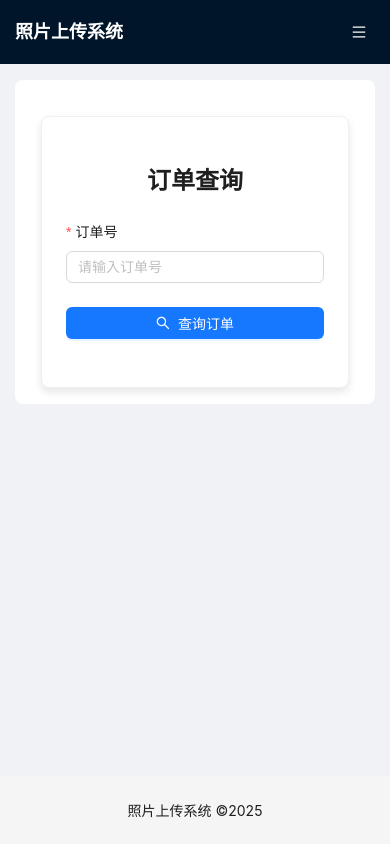
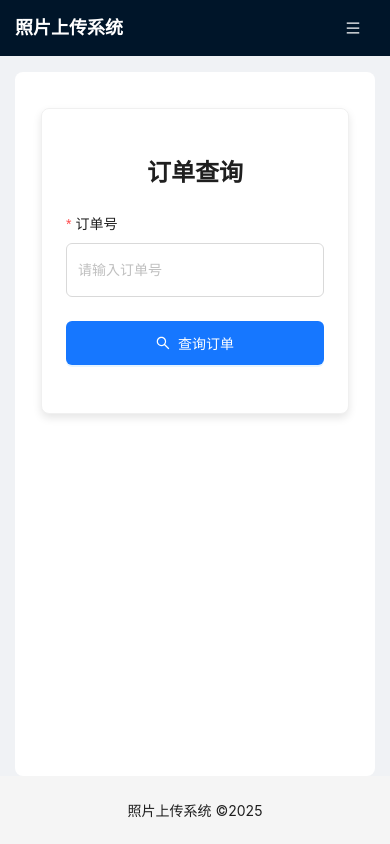
Before and after one commit to vencenty/photo-uploader, a Vue app: page / in a window 390 px wide. Built offline with nearby package versions, Linux system fonts and the light colour scheme.

Commit message:
优化代码

```diff
--- a/index.html
+++ b/index.html
@@ -3,7 +3,7 @@
   <head>
     <meta charset="UTF-8" />
     <link rel="icon" type="image/svg+xml" href="/vite.svg" />
-    <meta name="viewport" content="width=device-width, initial-scale=1.0" />
+    <meta name="viewport" content="width=device-width, initial-scale=1.0, maximum-scale=1.0, user-scalable=no, viewport-fit=cover" />
     <title>照片上传系统</title>
   </head>
   <body>
--- a/src/App.jsx
+++ b/src/App.jsx
@@ -26,7 +26,19 @@ function App() {
       setWindowWidth(window.innerWidth);
     };
     window.addEventListener('resize', handleResize);
-    return () => window.removeEventListener('resize', handleResize);
+
+    // 防止iOS Safari地址栏变化导致的高度问题
+    const handleOrientationChange = () => {
+      setTimeout(() => {
+        setWindowWidth(window.innerWidth);
+      }, 100);
+    };
+    window.addEventListener('orientationchange', handleOrientationChange);
+
+    return () => {
+      window.removeEventListener('resize', handleResize);
+      window.removeEventListener('orientationchange', handleOrientationChange);
+    };
   }, []);
 
   // 判断是否是移动设备
@@ -67,7 +79,12 @@ function App() {
         position: 'sticky',
         top: 0,
         zIndex: 1000,
-        width: '100%'
+        width: '100%',
+        // 移动端优化
+        minHeight: isMobile ? '56px' : '64px',
+        height: isMobile ? '56px' : '64px',
+        // 防止点击时的高亮效果
+        WebkitTapHighlightColor: 'transparent'
       }}>
         <div className="logo" style={{ marginRight: isMobile ? 'auto' : '18px' }}>照片上传系统</div>
 
@@ -77,7 +94,14 @@ function App() {
               type="text"
               icon={<MenuOutlined />}
               onClick={() => setMobileMenuVisible(true)}
-              style={{ color: 'white' }}
+              style={{
+                color: 'white',
+                minHeight: '44px',
+                minWidth: '44px',
+                display: 'flex',
+                alignItems: 'center',
+                justifyContent: 'center'
+              }}
             />
             <Drawer
               title="菜单"
@@ -111,7 +135,11 @@ function App() {
       <Content style={{
         padding: isMobile ? '0 15px' : '0 50px',
         marginTop: '16px',
-        overflowX: 'hidden'
+        overflowX: 'hidden',
+        // 移动端优化
+        flex: 1,
+        display: 'flex',
+        flexDirection: 'column'
       }}>
         <div
           style={{
@@ -119,6 +147,10 @@ function App() {
             minHeight: 280,
             padding: isMobile ? 16 : 24,
             borderRadius: borderRadiusLG,
+            // 移动端优化
+            flex: 1,
+            overflow: 'auto',
+            WebkitOverflowScrolling: 'touch'
           }}
         >
           <Routes>
--- a/src/components/PhotoUploader.jsx
+++ b/src/components/PhotoUploader.jsx
@@ -349,6 +349,7 @@ const PhotoUploader = ({
                         display: 'block'
                       }}
                       preview={{
+                        src: photo.serverUrl, // 预览时使用原图
                         mask: <div style={{ fontSize: isMobile ? 12 : 14 }}>预览</div>,
                         maskClassName: 'custom-mask'
                       }}
@@ -422,8 +423,8 @@ const PhotoUploader = ({
       {/* 裁剪组件 */}
       {currentPhoto && (
         <ImageCropper
-          image={isMobile ? uploadConfig.imageCropUrl + currentPhoto.serverUrl : uploadConfig.imageOriginalUrl + currentPhoto.serverUrl}
-          originalImage={uploadConfig.imageOriginalUrl + currentPhoto.serverUrl}
+          image={currentPhoto.serverUrl} // 直接使用原图进行裁剪
+          originalImage={currentPhoto.serverUrl} // 原图也是同一个URL
           visible={cropperVisible}
           onClose={() => setCropperVisible(false)}
           onCropComplete={handleCropComplete}
--- a/src/index.css
+++ b/src/index.css
@@ -1,6 +1,42 @@
 @tailwind base;
 @tailwind components;
 @tailwind utilities;
+
+/* CSS变量定义 */
+:root {
+  --vh: 1vh;
+}
+
+/* 移动端优化 */
+* {
+  /* 禁止文本选择时的缩放 */
+  -webkit-text-size-adjust: 100%;
+  -ms-text-size-adjust: 100%;
+  /* 禁止双击缩放 */
+  touch-action: manipulation;
+}
+
+html, body {
+  /* 禁止页面滚动回弹效果 */
+  overscroll-behavior: none;
+  /* 禁止用户选择文本 */
+  -webkit-user-select: none;
+  -moz-user-select: none;
+  -ms-user-select: none;
+  user-select: none;
+  /* 禁止长按弹出菜单 */
+  -webkit-touch-callout: none;
+  /* 禁止拖拽 */
+  -webkit-user-drag: none;
+}
+
+/* 允许输入框和文本区域选择文本 */
+input, textarea, [contenteditable] {
+  -webkit-user-select: auto;
+  -moz-user-select: auto;
+  -ms-user-select: auto;
+  user-select: auto;
+}
 
 body {
   margin: 0;
@@ -10,6 +46,23 @@ body {
   -webkit-font-smoothing: antialiased;
   -moz-osx-font-smoothing: grayscale;
   background-color: #f0f2f5;
+  /* 移动端优化 */
+  -webkit-tap-highlight-color: transparent;
+  /* 禁止页面橡皮筋效果 */
+  position: fixed;
+  width: 100%;
+  height: 100vh;
+  height: calc(var(--vh, 1vh) * 100);
+  overflow: hidden;
+}
+
+#root {
+  width: 100%;
+  height: 100%;
+  overflow: auto;
+  /* 启用硬件加速 */
+  -webkit-transform: translateZ(0);
+  transform: translateZ(0);
 }
 
 .container {
@@ -41,3 +94,97 @@ body {
 .site-layout-header {
   padding: 0 50px;
 }
+
+/* 移动端专用样式 */
+@media (max-width: 768px) {
+  .container {
+    padding: 0.5rem;
+  }
+
+  /* 优化按钮点击区域 */
+  .ant-btn {
+    min-height: 44px;
+    padding: 8px 16px;
+  }
+
+  /* 优化输入框 */
+  .ant-input, .ant-input-number, .ant-select-selector {
+    min-height: 44px;
+    font-size: 16px; /* 防止iOS自动缩放 */
+  }
+
+  /* 优化表格在移动端的显示 */
+  .ant-table-wrapper {
+    overflow-x: auto;
+    -webkit-overflow-scrolling: touch;
+  }
+
+  /* 优化卡片间距 */
+  .ant-card {
+    margin-bottom: 12px;
+  }
+
+  /* 优化模态框 */
+  .ant-modal {
+    margin: 0;
+    padding: 0;
+    max-width: 100vw;
+  }
+
+  .ant-modal-content {
+    border-radius: 0;
+  }
+
+  /* 优化抽屉 */
+  .ant-drawer-content {
+    border-radius: 0;
+  }
+
+  /* 优化上传组件 */
+  .ant-upload-drag {
+    padding: 20px 12px;
+  }
+
+  /* 优化文字大小 */
+  .ant-typography h1 {
+    font-size: 24px;
+  }
+
+  .ant-typography h2 {
+    font-size: 20px;
+  }
+
+  .ant-typography h3 {
+    font-size: 18px;
+  }
+}
+
+/* 针对iPhone的特殊优化 */
+@supports (-webkit-touch-callout: none) {
+  /* iPhone Safari 专用样式 */
+  body {
+    /* 防止页面滚动时的橡皮筋效果 */
+    position: fixed;
+    overflow: hidden;
+  }
+
+  #root {
+    /* 确保内容可以正常滚动 */
+    overflow-y: auto;
+    -webkit-overflow-scrolling: touch;
+  }
+
+  /* 防止输入框被虚拟键盘遮挡 */
+  .ant-form-item {
+    margin-bottom: 16px;
+  }
+}
+
+/* 高分辨率屏幕优化 */
+@media (-webkit-min-device-pixel-ratio: 2), (min-resolution: 192dpi) {
+  /* 确保在高分辨率屏幕上的清晰度 */
+  * {
+    -webkit-font-smoothing: antialiased;
+    -moz-osx-font-smoothing: grayscale;
+  }
+}
--- a/src/main.jsx
+++ b/src/main.jsx
@@ -3,6 +3,10 @@ import ReactDOM from 'react-dom/client'
 import { BrowserRouter } from 'react-router-dom'
 import App from './App'
 import './index.css'
+import { initMobileOptimization } from './utils/mobileOptimization'
+
+// 初始化移动端优化
+initMobileOptimization()
 
 ReactDOM.createRoot(document.getElementById('root')).render(
   <React.StrictMode>
--- /dev/null
+++ b/src/utils/mobileOptimization.js
@@ -0,0 +1,172 @@
+// 移动端优化工具函数
+
+// 防止页面缩放
+export const preventZoom = () => {
+  // 防止双击缩放
+  let lastTouchEnd = 0;
+  document.addEventListener('touchend', function (event) {
+    const now = (new Date()).getTime();
+    if (now - lastTouchEnd <= 300) {
+      event.preventDefault();
+    }
+    lastTouchEnd = now;
+  }, false);
+
+  // 防止手势缩放
+  document.addEventListener('gesturestart', function (event) {
+    event.preventDefault();
+  });
+
+  document.addEventListener('gesturechange', function (event) {
+    event.preventDefault();
+  });
+
+  document.addEventListener('gestureend', function (event) {
+    event.preventDefault();
+  });
+};
+
+// 防止页面滚动回弹
+export const preventBounce = () => {
+  document.body.addEventListener('touchstart', function (event) {
+    if (event.touches.length > 1) {
+      event.preventDefault();
+    }
+  });
+
+  let lastY = 0;
+  document.body.addEventListener('touchmove', function (event) {
+    const currentY = event.touches[0].clientY;
+    if (event.touches.length > 1) {
+      event.preventDefault();
+      return;
+    }
+
+    // 检查是否在可滚动元素内
+    const target = event.target;
+    const scrollableParent = findScrollableParent(target);
+
+    if (!scrollableParent) {
+      event.preventDefault();
+      return;
+    }
+
+    const direction = currentY > lastY ? 'down' : 'up';
+    const { scrollTop, scrollHeight, clientHeight } = scrollableParent;
+
+    // 防止顶部和底部的回弹
+    if (direction === 'up' && scrollTop <= 0) {
+      event.preventDefault();
+    } else if (direction === 'down' && scrollTop + clientHeight >= scrollHeight) {
+      event.preventDefault();
+    }
+
+    lastY = currentY;
+  }, { passive: false });
+};
+
+// 查找可滚动的父元素
+const findScrollableParent = (element) => {
+  if (!element || element === document.body) {
+    return document.body;
+  }
+
+  const { overflow, overflowY } = window.getComputedStyle(element);
+  const isScrollable = overflow === 'auto' || overflow === 'scroll' ||
+                      overflowY === 'auto' || overflowY === 'scroll';
+
+  if (isScrollable && element.scrollHeight > element.clientHeight) {
+    return element;
+  }
+
+  return findScrollableParent(element.parentElement);
+};
+
+// 优化输入框体验
+export const optimizeInputs = () => {
+  // 防止iOS输入框被键盘遮挡
+  const inputs = document.querySelectorAll('input, textarea');
+
+  inputs.forEach(input => {
+    input.addEventListener('focus', function() {
+      // 延迟滚动，等待键盘弹出
+      setTimeout(() => {
+        this.scrollIntoView({
+          behavior: 'smooth',
+          block: 'center'
+        });
+      }, 300);
+    });
+
+    // 防止输入框自动缩放
+    input.addEventListener('touchstart', function() {
+      this.style.fontSize = '16px';
+    });
+  });
+};
+
+// 优化点击体验
+export const optimizeTouch = () => {
+  // 移除所有元素的点击高亮
+  const style = document.createElement('style');
+  style.innerHTML = `
+    * {
+      -webkit-tap-highlight-color: transparent;
+      -webkit-touch-callout: none;
+      -webkit-user-select: none;
+      -khtml-user-select: none;
+      -moz-user-select: none;
+      -ms-user-select: none;
+      user-select: none;
+    }
+
+    input, textarea, [contenteditable] {
+      -webkit-user-select: auto;
+      -khtml-user-select: auto;
+      -moz-user-select: auto;
+      -ms-user-select: auto;
+      user-select: auto;
+    }
+  `;
+  document.head.appendChild(style);
+};
+
+// 检测设备类型
+export const isMobileDevice = () => {
+  return /Android|webOS|iPhone|iPad|iPod|BlackBerry|IEMobile|Opera Mini/i.test(navigator.userAgent);
+};
+
+// 检测是否是iOS设备
+export const isIOS = () => {
+  return /iPad|iPhone|iPod/.test(navigator.userAgent);
+};
+
+// 检测是否是Safari浏览器
+export const isSafari = () => {
+  return /^((?!chrome|android).)*safari/i.test(navigator.userAgent);
+};
+
+// 初始化所有移动端优化
+export const initMobileOptimization = () => {
+  if (isMobileDevice()) {
+    preventZoom();
+    preventBounce();
+    optimizeInputs();
+    optimizeTouch();
+
+    // iOS特殊处理
+    if (isIOS()) {
+      // 防止Safari地址栏变化导致的布局问题
+      const setViewportHeight = () => {
+        const vh = window.innerHeight * 0.01;
+        document.documentElement.style.setProperty('--vh', `${vh}px`);
+      };
+
+      setViewportHeight();
+      window.addEventListener('resize', setViewportHeight);
+      window.addEventListener('orientationchange', () => {
+        setTimeout(setViewportHeight, 100);
+      });
+    }
+  }
+};
```
Also changed, not shown: src/config/app.config.js (+2 -8 lines), 1 other file (tests, documents, lock files or other folders).
